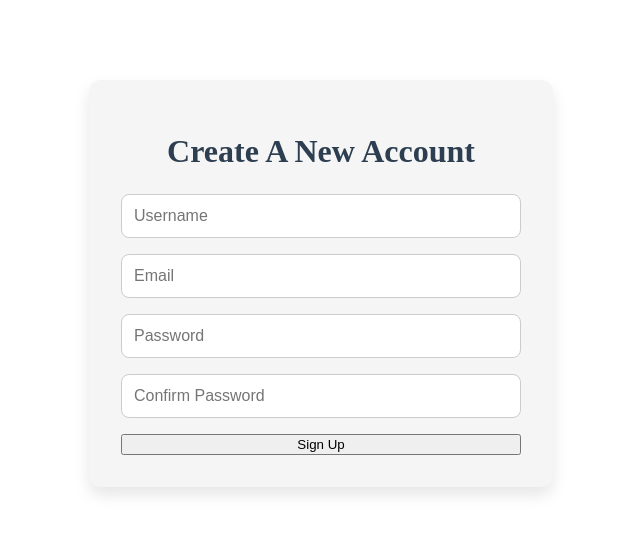
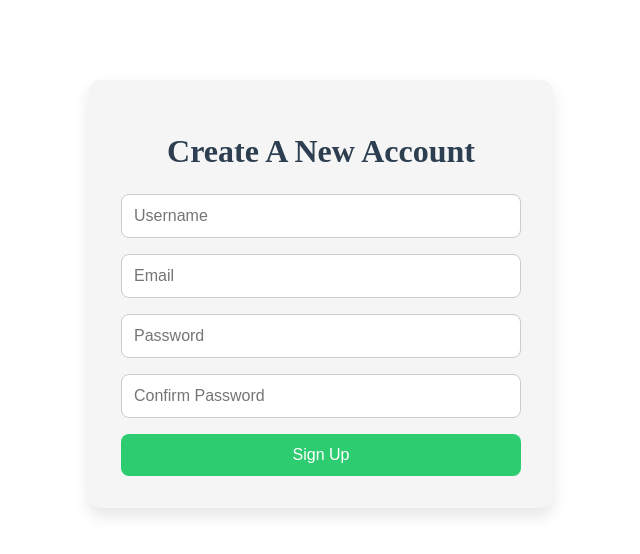
Before and after one commit to aayash0101/Web-TrekEnhance, a Vue app in the folder Frontend/trekEnhance/: page /signup in a window 1280 px wide. Shown: the top 554 px of the page, without its empty margins (319-959 px from the left). Built offline with nearby package versions, Linux system fonts and the light colour scheme; no server answers.

Commit message:
SignUp Done

```diff
--- a/Frontend/trekEnhance/src/views/auth/SignUpView.vue
+++ b/Frontend/trekEnhance/src/views/auth/SignUpView.vue
@@ -87,5 +87,18 @@ export default {
   outline: none;
 }
 
+.sign-up-form button {
+  background-color: #2ecc71;
+  color: white;
+  padding: 0.75rem;
+  border: none;
+  border-radius: 8px;
+  font-size: 1rem;
+  cursor: pointer;
+  transition: background-color 0.3s;
+}
 
+.sign-up-form button:hover {
+  background-color: #27ae60;
+}
 </style>
```
